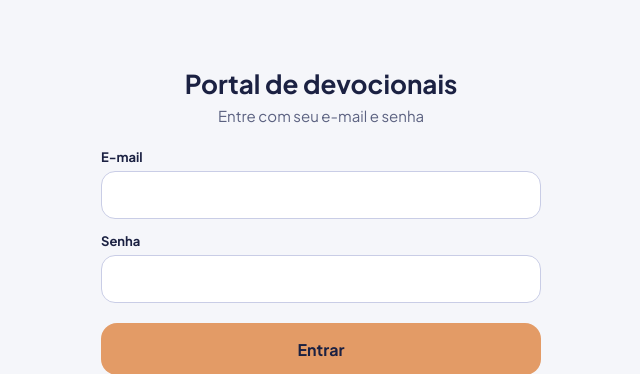
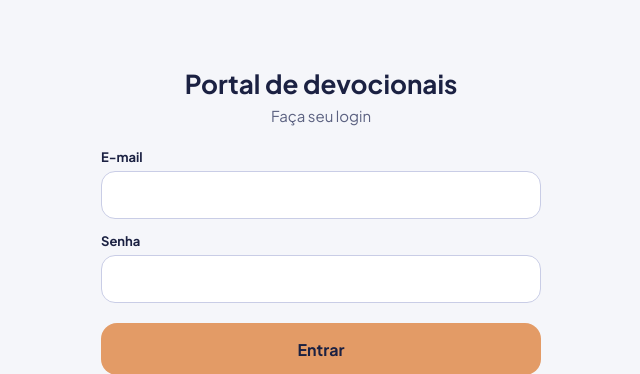
Before and after one commit to estanislao/DevotionalApp, a FastAPI app: page /login in a window 1280 px wide. Shown: the part 158-532 px from the top of the page, without its empty margins (319-959 px from the left). Run offline with FastAPI, Linux system fonts and the light colour scheme; parts of the project's set-up code (start-up, migrations or seed data) failed here and were passed over.

Commit message:
Login: texto padrão (Faça seu login / Recuperar senha)
Co-Authored-By: Claude Fable 5.1 <noreply@anthropic.com>

```diff
--- a/app/main.py
+++ b/app/main.py
@@ -238,7 +238,7 @@ def cadastro_submit(nome: str = Form(...), email: str = Form(...), senha: str =
         return volta("As duas senhas não são iguais.")
     with db.session() as conn:
         if conn.execute("SELECT 1 FROM members WHERE email=?", (email,)).fetchone():
-            return volta("Já existe uma conta com esse e-mail. Use 'Esqueci minha senha' se precisar.")
+            return volta("Já existe uma conta com esse e-mail. Use 'Recuperar senha' se precisar.")
         conn.execute(
             "INSERT INTO members (name, email, password_hash, pin, is_admin, status, created_at) VALUES (?,?,?,'',0,'pendente',?)",
             (nome, email, auth.hash_senha(senha), agora()),
@@ -317,7 +317,7 @@ def _reset_valido(conn, token: str):
 
 
 LINK_VENCIDO = ("Link inválido ou vencido",
-                "Esse link já foi usado ou passou dos 30 minutos. Peça um novo em 'Esqueci minha senha'.")
+                "Esse link já foi usado ou passou dos 30 minutos. Peça um novo em 'Recuperar senha'.")
 
 
 @app.get("/redefinir/{token}", response_class=HTMLResponse)
--- a/app/templates/esqueci.html
+++ b/app/templates/esqueci.html
@@ -1,9 +1,9 @@
 {% extends "base.html" %}
-{% block title %}Esqueci minha senha{% endblock %}
+{% block title %}Recuperar senha{% endblock %}
 {% block content %}
 <div class="login-wrap">
   <div style="text-align:center; display:flex; flex-direction:column; gap:6px">
-    <h1 style="margin:0; font-size:24px; font-weight:700">Esqueci minha senha</h1>
+    <h1 style="margin:0; font-size:24px; font-weight:700">Recuperar senha</h1>
     <p style="margin:0; color:var(--text-soft); font-size:15px; line-height:1.5">Digite seu e-mail. Se ele estiver cadastrado, enviamos um link para criar uma senha nova.</p>
   </div>
   {% if enviado %}
--- a/app/templates/login.html
+++ b/app/templates/login.html
@@ -4,7 +4,7 @@
 <div class="login-wrap">
   <div style="text-align:center; display:flex; flex-direction:column; gap:6px">
     <h1 style="margin:0; font-size:26px; font-weight:700">Portal de devocionais</h1>
-    <p style="margin:0; color:var(--text-soft); font-size:15px">Entre com seu e-mail e senha</p>
+    <p style="margin:0; color:var(--text-soft); font-size:15px">Faça seu login</p>
   </div>
   {% if erro_msg %}<p class="erro">{{ erro_msg }}</p>{% endif %}
   {% if ok_msg %}<div class="explicacao"><span class="ok">{{ ok_msg }}</span></div>{% endif %}
@@ -14,7 +14,7 @@
     <button type="submit" class="btn-primary" style="margin-top:6px">Entrar</button>
   </form>
   <div style="display:flex; flex-direction:column; gap:12px; text-align:center; font-size:14px">
-    {% if email_habilitado %}<a href="/esqueci" style="font-weight:600">Esqueci minha senha</a>{% endif %}
+    {% if email_habilitado %}<a href="/esqueci" style="font-weight:600">Recuperar senha</a>{% endif %}
     <span style="color:var(--text-soft)">Ainda não tem conta? <a href="/cadastro" style="font-weight:700">Criar conta</a></span>
   </div>
 </div>
```
